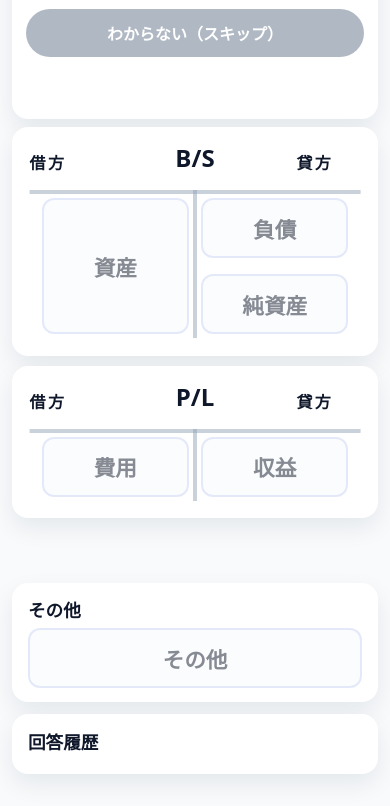
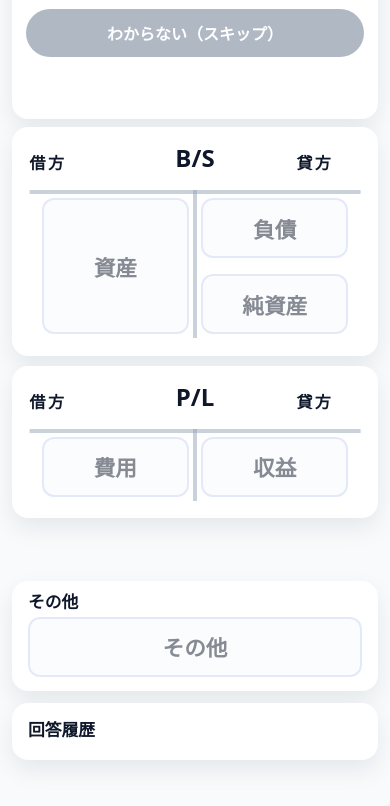
Before and after one commit to dn-nuniv/ac-game, a plain HTML site: page index.html in a window 390 px wide. Shown: the part 866-1672 px from the top of the page. Drawn offline with Linux system fonts and the light colour scheme.

Commit message:
Update styles.css

```diff
--- a/styles.css
+++ b/styles.css
@@ -487,8 +487,8 @@ header p {
 
   .other-zone-section h2,
   .history h2 {
-    font-size: 1.1rem;
-    margin: 0 0 0.35rem;
+    font-size: 1.05rem;
+    margin: 0 0 0.25rem;
   }
 
   .history li {
@@ -496,7 +496,8 @@ header p {
   }
 
   .other-zone-section {
-    margin-top: 0.35rem;
+    margin-top: 0.2rem;
+    padding-top: 0.5rem;
   }
 
   .history {
```
